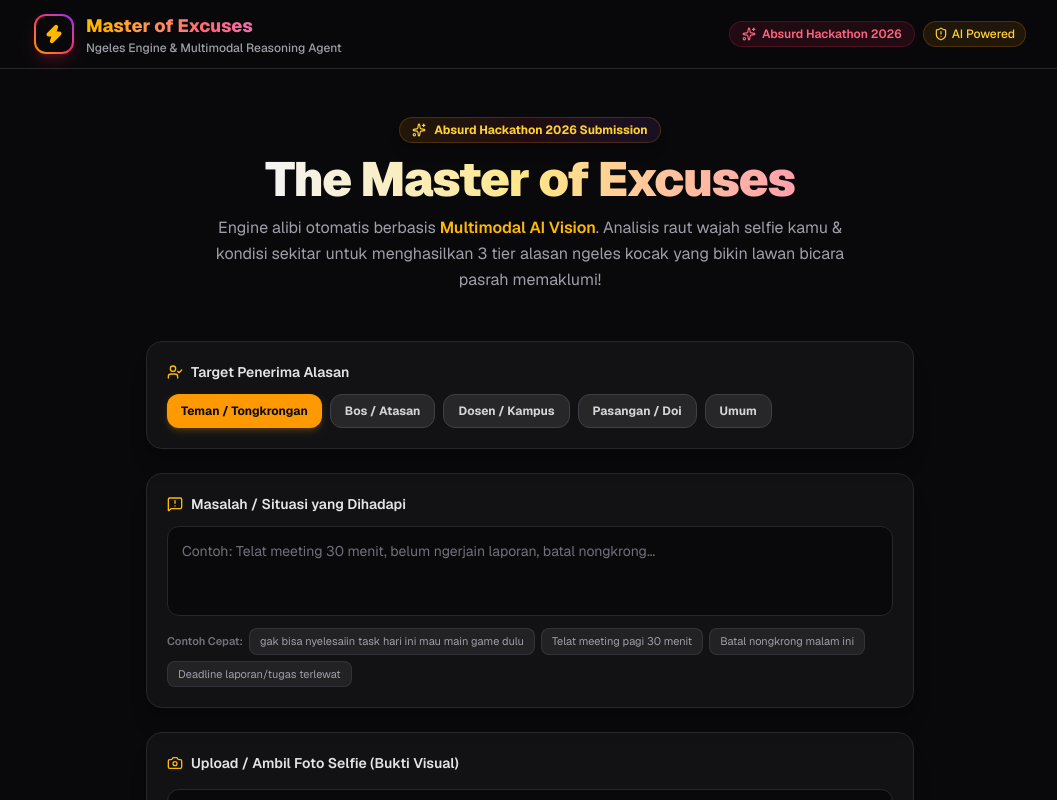
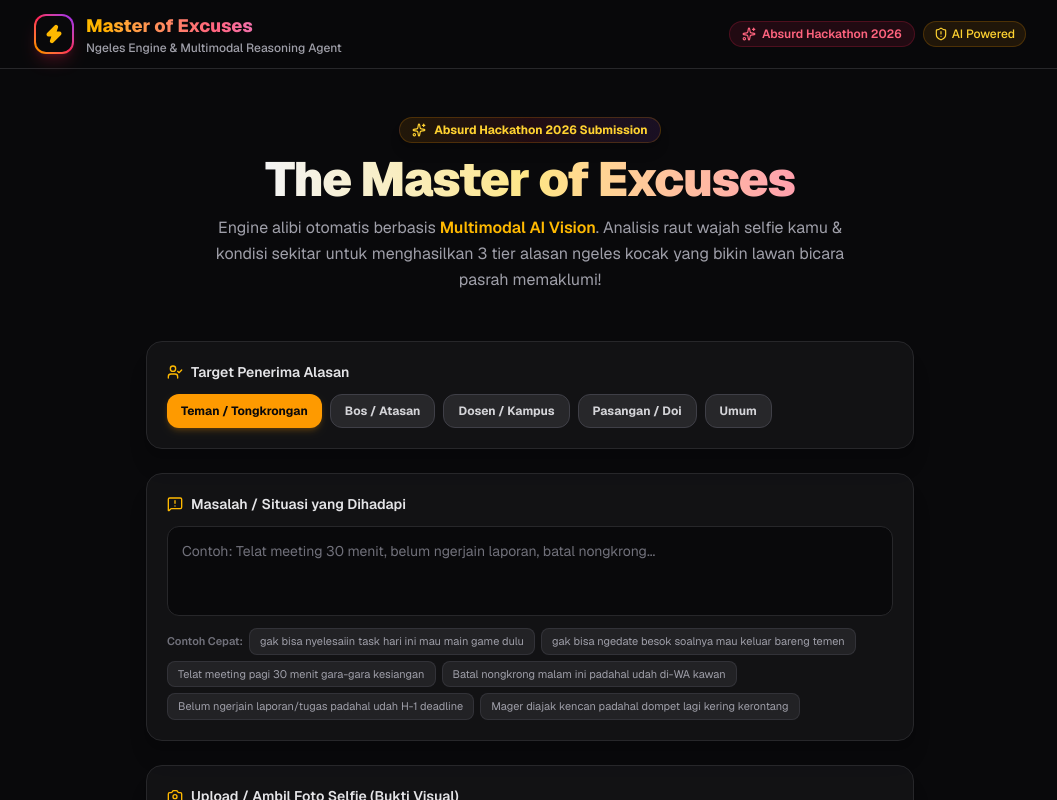
Before and after one commit to ZurielManurung/ngeles-engine, a Next.js app: page / in a window 1280 px wide. Shown: the top 800 px of the page, without its empty margins (110-1167 px from the left). Built offline with nearby package versions, Linux system fonts and the light colour scheme.

Commit message:
Feat: Update 6 creative & absurd Quick Presets

```diff
--- a/src/app/page.tsx
+++ b/src/app/page.tsx
@@ -21,9 +21,11 @@ export default function Home() {
 
   const presets = [
     'gak bisa nyelesaiin task hari ini mau main game dulu',
-    'Telat meeting pagi 30 menit',
-    'Batal nongkrong malam ini',
-    'Deadline laporan/tugas terlewat',
+    'gak bisa ngedate besok soalnya mau keluar bareng temen',
+    'Telat meeting pagi 30 menit gara-gara kesiangan',
+    'Batal nongkrong malam ini padahal udah di-WA kawan',
+    'Belum ngerjain laporan/tugas padahal udah H-1 deadline',
+    'Mager diajak kencan padahal dompet lagi kering kerontang',
   ];
 
   const recipients: TargetRecipient[] = [
```
